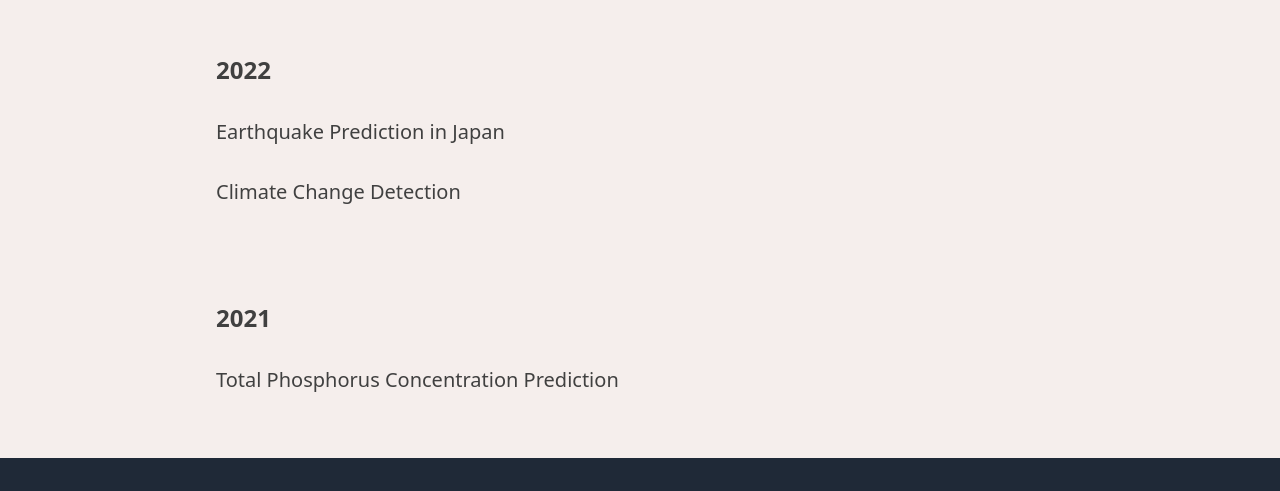
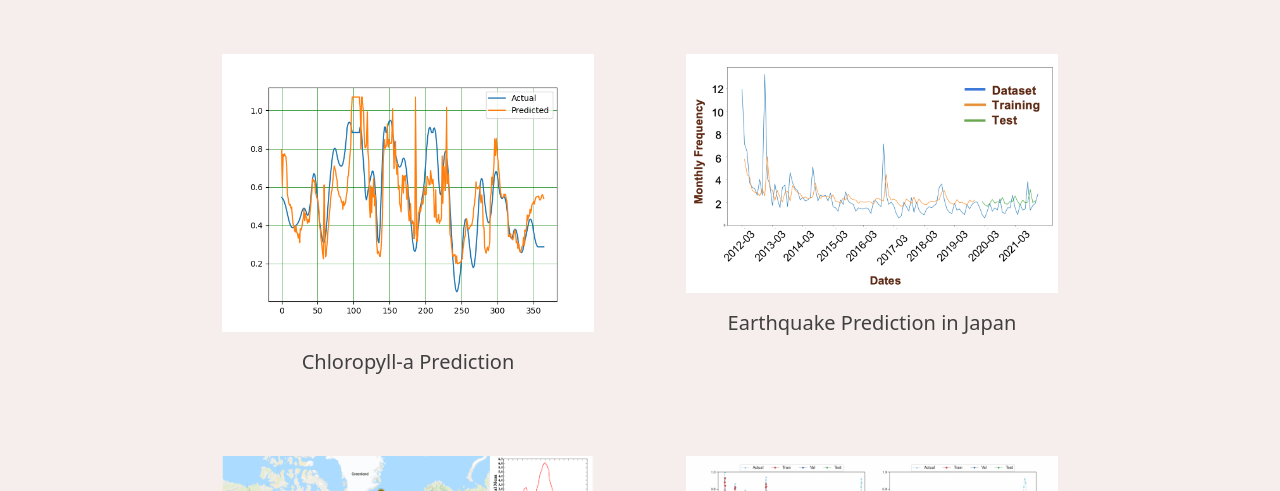
Before and after one commit to Watermelonlemon/heewon_website, a website: page project.html in a window 1280 px wide. Shown: the part 209-700 px from the top of the page. Drawn offline with Linux system fonts and the light colour scheme.

Commit message:
Update project main

```diff
--- a/project.html
+++ b/project.html
@@ -56,38 +56,45 @@
             </h1>
         </div>
         <!-- Flex container -->
-        <div class="container flex-col pt-6 md:pt-10 px-6 lg:px-16 xl:px-24 mx-auto mt-8 space-y-8 md:space-y-16 lg:space-y-24">
+        <div class="container flex-col pt-6 md:pt-10 px-6 mx-auto mt-8 space-y-8 md:space-y-16 lg:space-y-24">
             <!-- 2022 -->
             <div class="space-y-8">
-                <h1 class="text-center md:text-left text-basicGray text-xl font-bold md:text-2xl">
-                    2022
-                </h1>
-                <div class="flex flex-col space-y-8">
-                    <div>
-                        <a href="https://heewon.info/project_three">
-                            <!-- <img src="image/Project_one_main.png" alt="project one" class="hover:opacity-50 ease-in duration-150 pb-4"> -->
-                            <p class="text-basicGray text-center md:text-left text-xl font-medium hover:text-fallBeige ease-in duration-150">Earthquake Prediction in Japan</p>
+                <div class="flex flex-col space-y-10 pb-20 lg:space-y-20">
+                    <div class="flex flex-col space-y-10 lg:flex-row lg:space-y-0">
+                        <div class="lg:w-1/2">
+                            <div class="w-4/5 mx-auto">
+                                <a href="https://heewon.info/project_four">
+                                    <img src="image/Actual_and_Prediction_LSTM.png" alt="project four" class="hover:opacity-50 ease-in duration-150 pb-4">
+                                    <p class="text-basicGray text-center text-xl font-medium hover:text-fallBeige ease-in duration-150">Chloropyll-a Prediction</p>
                                 </a>
                             </div>
-                    <div>
-                        <a href="https://heewon.info/project_two">
-                            <!-- <img src="image/Project_two_main.png" alt="project two" class="hover:opacity-50 ease-in duration-150 pb-4"> -->
-                            <p class="text-basicGray text-center md:text-left text-xl font-medium hover:text-fallBeige ease-in duration-150">Climate Change Detection</p>
+                        </div>
+                        <div class="lg:w-1/2">
+                            <div class="w-4/5 mx-auto">
+                                <a href="https://heewon.info/project_three">
+                                    <img src="image/Project_three_main.png" alt="project three" class="hover:opacity-50 ease-in duration-150 pb-4">
+                                    <p class="text-basicGray text-center text-xl font-medium hover:text-fallBeige ease-in duration-150">Earthquake Prediction in Japan</p>
                                 </a>
                             </div>
                         </div>
                     </div>
-            <!-- 2021 -->
-            <div class="space-y-8">
-                <h1 class="text-center md:text-left text-basicGray text-xl font-bold md:text-2xl">
-                    2021
-                </h1>
-                <div class="flex flex-col pb-16 space-y-8 md:pb-16">
-                    <div class="space-y-4">
+                    <div class="flex flex-col space-y-10 lg:flex-row lg:space-y-0">
+                        <div class="lg:w-1/2">
+                            <div class="w-4/5 mx-auto">
+                                <a href="https://heewon.info/project_two">
+                                    <img src="image/Project_two_main.png" alt="project two" class="hover:opacity-50 ease-in duration-150 pb-4">
+                                    <p class="text-basicGray text-center text-xl font-medium hover:text-fallBeige ease-in duration-150">Climate Change Detection</p>
+                                </a>
+                            </div>
+                        </div>
+                        <div class="lg:w-1/2">
+                            <div class="w-4/5 mx-auto">
                                 <a href="https://heewon.info/project_one">
-                            <!-- <img src="image/Project_three_main.png" alt="project three" class="hover:opacity-50 ease-in duration-150 pb-4"> -->
-                            <p class="text-basicGray text-center md:text-left text-xl font-medium hover:text-fallBeige ease-in duration-150">Total Phosphorus Concentration Prediction</p>
+                                    <img src="image/Project_one_main.png" alt="project one" class="hover:opacity-50 ease-in duration-150 pb-4">
+                                    <p class="text-basicGray text-center text-xl font-medium hover:text-fallBeige ease-in duration-150">Total Phosphorus Concentration Prediction</p>
                                 </a>
+                            </div>
+                        </div>
                     </div>
                 </div>
             </div>
```
Also changed, not shown: css/main.css, image/Actual_and_Predicted_SVR.png (added), image/Actual_and_Predicted_XGBoost.png (added), image/Actual_and_Prediction_FeedForward.png (added), image/Actual_and_Prediction_LSTM.png (added), image/Actual_and_Prediction_RF.png (added), 1 other file. Lines whose indentation alone changed are shown as unchanged.
